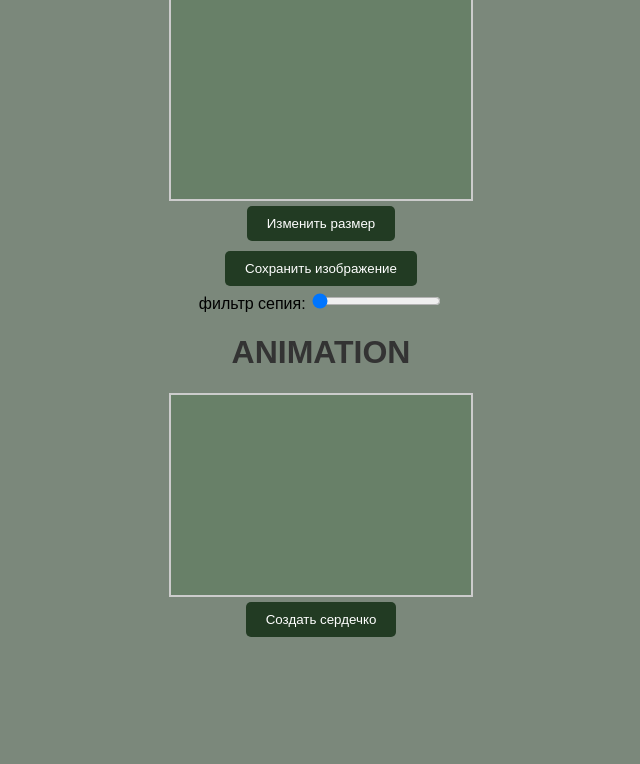
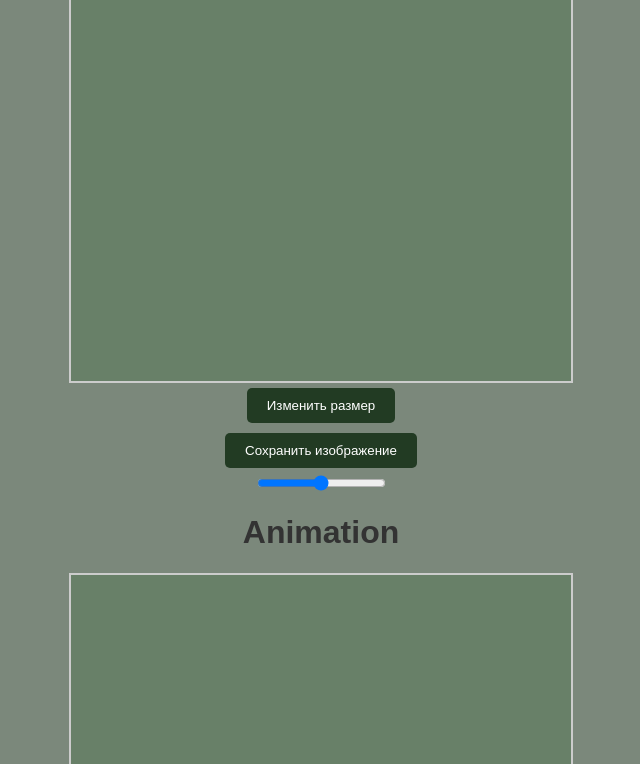
Before and after one commit to Didi110605/htmlapikt3, a plain HTML site: page index.html in a window 1280 px wide. Shown: the part 536-1300 px from the top of the page, without its empty margins (319-959 px from the left). Before the commit the page ends 1178 px from the top, so only its background shows below. Drawn offline with Linux system fonts and the light colour scheme.

Commit message:
Update index.html

```diff
--- a/index.html
+++ b/index.html
@@ -3,31 +3,30 @@
 <head>
     <meta charset="UTF-8">
     <meta name="viewport" content="width=device-width, initial-scale=1.0">
-    <title>кт3</title>
+    <title>КТ3</title>
     <link rel="stylesheet" href="style.css">
-    <script src="main.js" ></script>
+    <script defer src="main.js"></script> <!-- defer чтобы дождаться загрузки HTML -->
 </head>
-<h1>AUDIO</h1>
+<body>
+    <h1>AUDIO</h1>
     <audio id="audioPlayer" controls>
         <source src="audio/The_Weeknd_-_Dancing_In_The_Flames_78452297.mp3" type="audio/mpeg">
     </audio>
-    <br>
+
     <h1>VIDEO</h1>
     <video id="videoPlayer" controls width="400">
         <source src="video/v10044g50000c6upof3c77u3me4nuap0.MP4" type="video/mp4">
     </video>
-<h1>PICTURES</h1>
-<input type="file" id="imageInput" accept="image/*">
-<canvas id="imageCanvas" width="300" height="200"></canvas>
-<button id="resizeButton">Изменить размер</button>
-<button id="saveButton">Сохранить изображение</button>
 
-<div class="controls">
-    <label for="sepiaRange">фильтр сепия:</label>
-    <input type="range" id="sepiaRange" min="0" max="1" step="0.1" value="0">
-</div>
-<h1>ANIMATION</h1>
-<canvas id="animationCanvas" width="300" height="200"></canvas>
-<button id="createHeartButton">Создать сердечко</button>
+    <h1>PICTURES</h1>
+    <input type="file" id="imageInput">
+    <canvas id="imageCanvas" width="500" height="400"></canvas>
+    <button id="resizeButton">Изменить размер</button>
+    <button id="saveButton">Сохранить изображение</button>
+    <input type="range" id="sepiaRange" min="0" max="1" step="0.1">
 
+    <h1>Animation</h1>
+    <canvas id="animationCanvas" width="500" height="400"></canvas>
+    <button id="createHeartButton">Создать сердечко</button>
+</body>
 </html>
```
